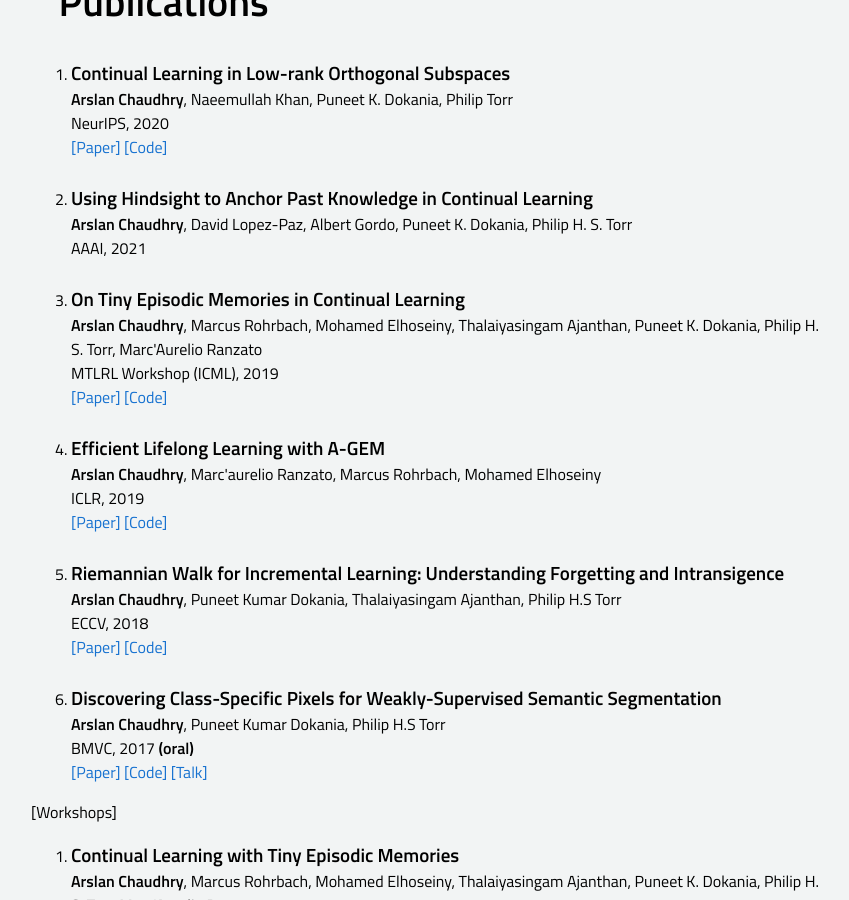
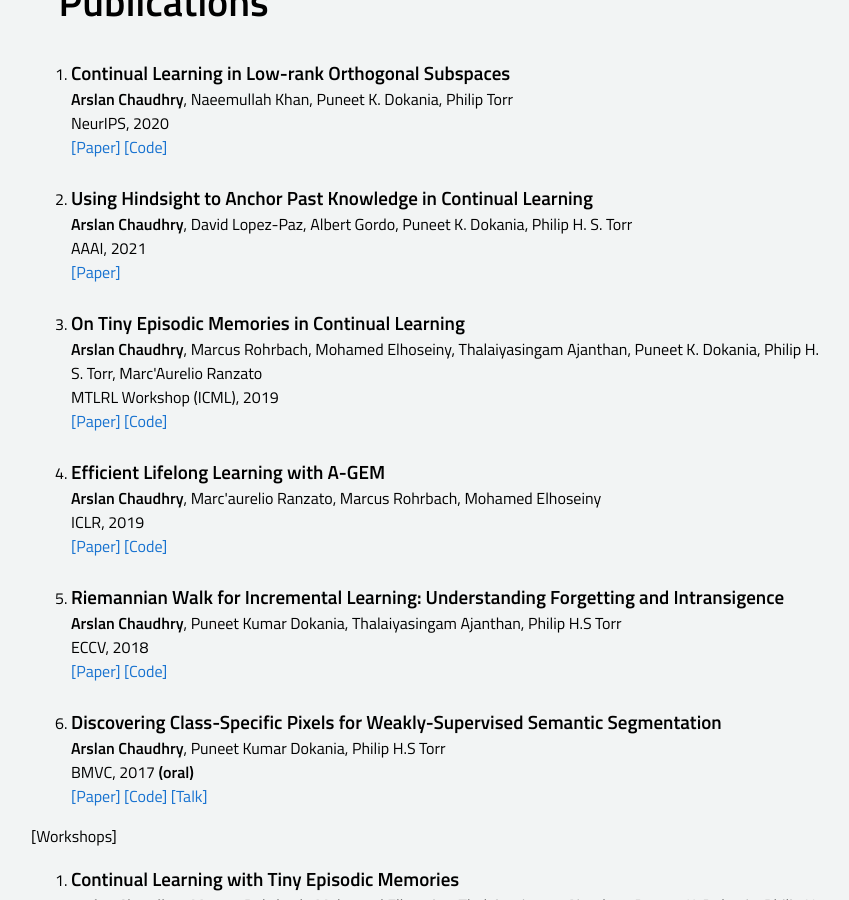
Before and after one commit to arslan-chaudhry/arslan-chaudhry.github.io, a Jekyll site: the page index.html, which Jekyll copies as it is, in a window 1280 px wide and 900 px high, scrolled down 1328 px. Shown: the whole window, without its empty margins (209-1058 px from the left). Built offline with Jekyll 4.4.1, drawn with Linux system fonts in a browser that asks for light colours.

Commit message:
announcing AAAI acceptance

```diff
--- a/index.html
+++ b/index.html
@@ -148,6 +148,7 @@
             <li><heading>Using Hindsight to Anchor Past Knowledge in Continual Learning</heading><br>
                 <b>Arslan Chaudhry</b>, David Lopez-Paz, Albert Gordo, Puneet K. Dokania, Philip H. S. Torr<br>
                 AAAI, 2021<br>
+                <a href="https://arxiv.org/abs/2002.08165">[Paper]</a>
             </li>
            <div>
            &nbsp;</div>
```
